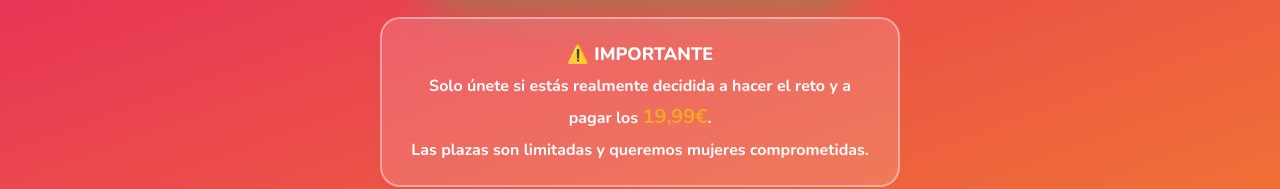
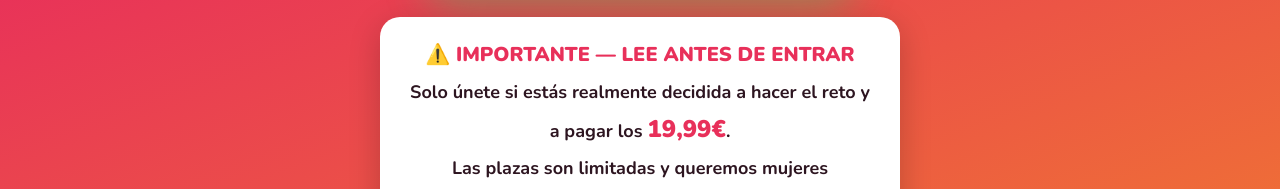
Before and after one commit to lananifitness/Lananifitness, a plain HTML site: page index.html in a window 1280 px wide. Shown: the part 774-963 px from the top of the page. Drawn offline with nearby package versions, Linux system fonts and the light colour scheme; a web font is replaced by a local one.

Commit message:
Update index.html

```diff
--- a/index.html
+++ b/index.html
@@ -227,11 +227,9 @@ body { padding-bottom:58px; }
     <svg width="26" height="26" viewBox="0 0 24 24" fill="white"><path d="M17.472 14.382c-.297-.149-1.758-.867-2.03-.967-.273-.099-.471-.148-.67.15-.197.297-.767.966-.94 1.164-.173.199-.347.223-.644.075-.297-.15-1.255-.463-2.39-1.475-.883-.788-1.48-1.761-1.653-2.059-.173-.297-.018-.458.13-.606.134-.133.298-.347.446-.52.149-.174.198-.298.298-.497.099-.198.05-.371-.025-.52-.075-.149-.669-1.612-.916-2.207-.242-.579-.487-.5-.669-.51-.173-.008-.371-.01-.57-.01-.198 0-.52.074-.792.372-.272.297-1.04 1.016-1.04 2.479 0 1.462 1.065 2.875 1.213 3.074.149.198 2.096 3.2 5.077 4.487.709.306 1.262.489 1.694.625.712.227 1.36.195 1.871.118.571-.085 1.758-.719 2.006-1.413.248-.694.248-1.289.173-1.413-.074-.124-.272-.198-.57-.347z"/><path d="M12 0C5.373 0 0 5.373 0 12c0 2.123.554 4.117 1.526 5.845L0 24l6.335-1.508A11.933 11.933 0 0012 24c6.627 0 12-5.373 12-12S18.627 0 12 0zm0 21.818a9.818 9.818 0 01-5.006-1.369l-.36-.214-3.722.886.916-3.618-.235-.372A9.818 9.818 0 1112 21.818z"/></svg>
     Unirme al grupo de WhatsApp
   </a>
-  <div style="background:rgba(255,255,255,0.15);border:2px solid rgba(255,255,255,0.4);border-radius:20px;padding:20px 28px;max-width:520px;margin:20px auto 0;position:relative;">
-    <p style="color:#fff;font-size:18px;font-weight:800;line-height:1.7;text-align:center;">
-      ⚠️ IMPORTANTE<br/>
-      <span style="font-size:16px;font-weight:700;">Solo únete si estás realmente decidida a hacer el reto y a pagar los <span style="color:#F5A623;font-size:20px;">19,99€</span>.<br/>Las plazas son limitadas y queremos mujeres comprometidas.</span>
-    </p>
+  <div style="background:#fff;border-radius:20px;padding:24px 28px;max-width:520px;margin:20px auto 0;box-shadow:0 8px 32px rgba(0,0,0,0.2);">
+    <p style="color:#E8305A;font-size:20px;font-weight:900;text-align:center;margin-bottom:8px;">⚠️ IMPORTANTE — LEE ANTES DE ENTRAR</p>
+    <p style="color:#2D1520;font-size:18px;font-weight:700;line-height:1.8;text-align:center;">Solo únete si estás realmente decidida a hacer el reto y a pagar los <span style="color:#E8305A;font-size:24px;font-weight:900;">19,99€</span>.<br/>Las plazas son limitadas y queremos mujeres comprometidas.</p>
   </div>
   <p class="hero-note" style="margin-top:14px;">Sin gimnasio · Sin material · Solo una silla y ganas</p>
 </section>
```
